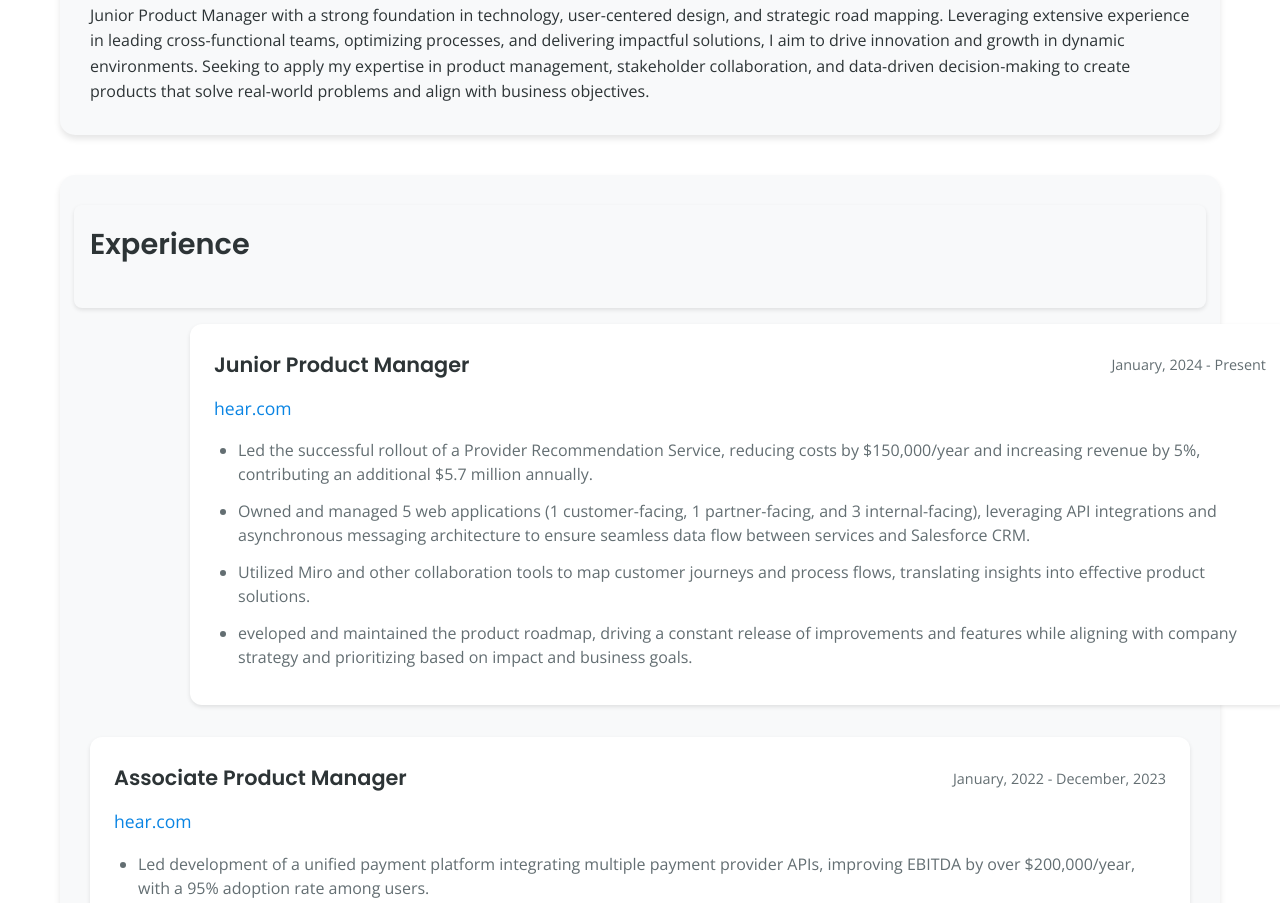
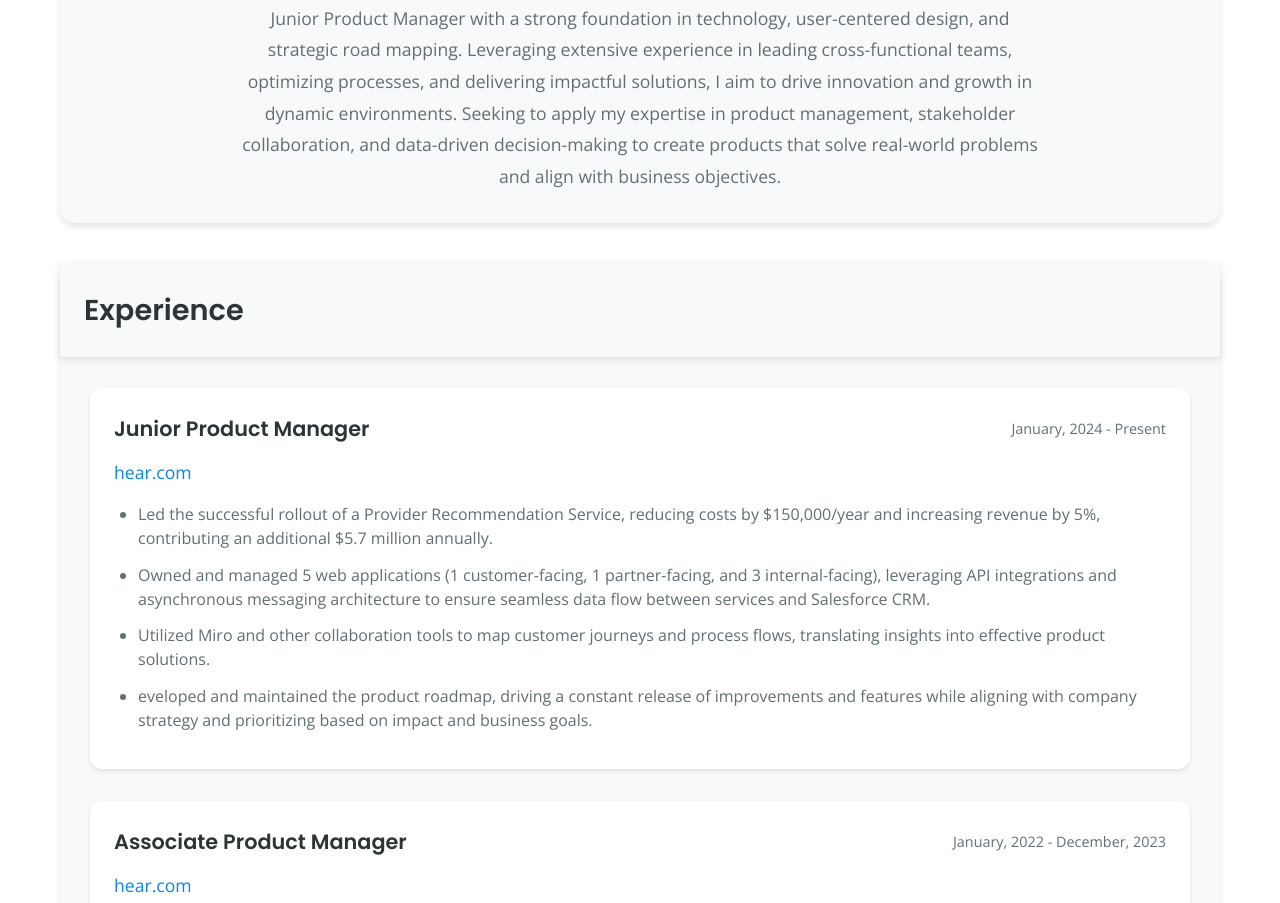
Before and after one commit to josevargas96/joshey-resume, a plain HTML site: page index.html in a window 1280 px wide. Shown: the part 312-1215 px from the top of the page. Drawn offline with nearby package versions, Linux system fonts and the light colour scheme.

Commit message:
changing css styles

```diff
--- a/style.css
+++ b/style.css
@@ -35,6 +35,7 @@ body {
     padding: 20px;
     background-color: var(--bg-primary);
     color: var(--text-primary);
+    padding-top: 20px;  /* Added for sticky header spacing */
 }
 
 /* Theme toggle button */
@@ -53,6 +54,7 @@ body {
     cursor: pointer;
     transition: transform 0.3s;
     box-shadow: 0 2px 5px var(--shadow);
+    z-index: 1001;  /* Updated to be above sticky headers */
 }
 
 .theme-toggle:hover {
@@ -80,11 +82,19 @@ h1 {
 section {
     margin: 40px 0;
     padding: 30px;
+    padding-top: 80px; /* Increased to accommodate sticky header */
     border-radius: 15px;
     background-color: var(--bg-secondary);
     box-shadow: 0 4px 6px var(--shadow);
     position: relative;
-    overflow: hidden;
+    isolation: isolate;
+}
+
+/* Ensure content stays below sticky header */
+.section > *:not(.section-title) {
+    position: relative;
+    z-index: 1;
+    margin-top: 20px; /* Add spacing after the title */
 }
 
 h2 {
@@ -95,7 +105,30 @@ h2 {
     font-size: 1.8rem;
 }
 
+/* Section title styles */
+.section-title {
+    position: sticky;
+    top: 0;
+    z-index: 1000;
+    background-color: var(--bg-secondary); /* Changed to be fully opaque */
+    padding: 1.5rem;
+    margin: -80px -30px 30px -30px; /* Adjusted top margin to match new padding */
+    width: calc(100% + 60px);
+    box-shadow: 0 2px 8px var(--shadow);
+    border-bottom: 1px solid var(--border);
+}
+
+.section-title h2 {
+    margin: 0;
+    padding: 0;
+}
+
 /* Experience section styles */
+.section-experience {
+    position: relative;
+    overflow: visible;
+}
+
 .experience-item {
     margin-bottom: 2rem;
     padding: 1.5rem;
@@ -103,10 +136,18 @@ h2 {
     border-radius: 12px;
     box-shadow: 0 2px 4px var(--shadow);
     transition: transform 0.2s;
+    position: relative;
+    z-index: 1;
+    margin-top: 0; /* Reset margin for experience items */
 }
 
 .experience-item:hover {
     transform: translateY(-2px);
+}
+
+.experience-item.visible {
+    opacity: 1;
+    transform: none;
 }
 
 .experience-header {
@@ -192,17 +233,6 @@ h2 {
     box-shadow: 0 2px 4px var(--shadow);
 }
 
-@media (max-width: 768px) {
-    .skills-grid {
-        gap: 0.5rem;
-    }
-
-    .skill-tag {
-        font-size: 0.8rem;
-        padding: 0.4rem 0.8rem;
-    }
-}
-
 /* Footer styles */
 footer {
     text-align: center;
@@ -234,6 +264,36 @@ footer {
     font-size: 1.1rem;
 }
 
+/* Bio section */
+.section-bio {
+    margin: 20px 0 40px;
+    padding: 30px;
+    border-radius: 15px;
+    background-color: var(--bg-secondary);
+    box-shadow: 0 4px 6px var(--shadow);
+}
+
+.bio-content {
+    max-width: 800px;
+    margin: 0 auto;
+    text-align: center;
+    line-height: 1.8;
+    color: var(--text-secondary);
+    font-size: 1.1rem;
+}
+
+/* Section transitions */
+.section-hidden {
+    opacity: 0;
+    transform: none;
+    transition: opacity 0.5s;
+}
+
+.section-visible {
+    opacity: 1;
+    transform: none;
+}
+
 /* Mobile responsiveness */
 @media (max-width: 768px) {
     body {
@@ -255,6 +315,15 @@ footer {
 
     .work-period {
         margin-top: 5px;
+    }
+
+    .skills-grid {
+        gap: 0.5rem;
+    }
+
+    .skill-tag {
+        font-size: 0.8rem;
+        padding: 0.4rem 0.8rem;
     }
 }
 
@@ -285,75 +354,4 @@ footer {
         text-decoration: none;
         color: black;
     }
-
-    .section-bio {
-        margin: 20px 0 40px;
-        padding: 30px;
-        border-radius: 15px;
-        background-color: var(--bg-secondary);
-        box-shadow: 0 4px 6px var(--shadow);
-    }
-
-    .bio-content {
-        max-width: 800px;
-        margin: 0 auto;
-        text-align: center;
-        line-height: 1.8;
-        color: var(--text-secondary);
-        font-size: 1.1rem;
-    }
 }
-
-.section-hidden {
-    opacity: 0;
-    transform: translateY(8rem);
-    transition: all 1s;
-}
-
-.section-visible {
-    opacity: 1;
-    transform: translateY(0);
-}
-
-.section-title {
-    position: sticky;
-    top: 20px;
-    z-index: 10;
-    background: var(--bg-secondary);
-    padding: 1rem;
-    border-radius: 8px;
-    margin-bottom: 1rem;
-    box-shadow: 0 2px 4px var(--shadow);
-    width: calc(100% + 2rem); /* Add this */
-    margin-left: -1rem; /* Add this */
-    margin-right: -1rem; /* Add this */
-}
-
-.section-experience {
-    position: relative;
-    overflow: visible;
-}
-
-.experience-item {
-    opacity: 0;
-    transform: translateX(-100px);
-    transition: all 0.8s ease-out;
-}
-
-.experience-item.visible {
-    opacity: 1;
-    transform: translateX(0);
-}
-
-.experience-item:nth-child(even) {
-    transform: translateX(100px);
-}
-
-/* Add transition delay for cascading effect */
-.experience-item:nth-child(2) {
-    transition-delay: 0.2s;
-}
-
-.experience-item:nth-child(3) {
-    transition-delay: 0.4s;
-}
```
